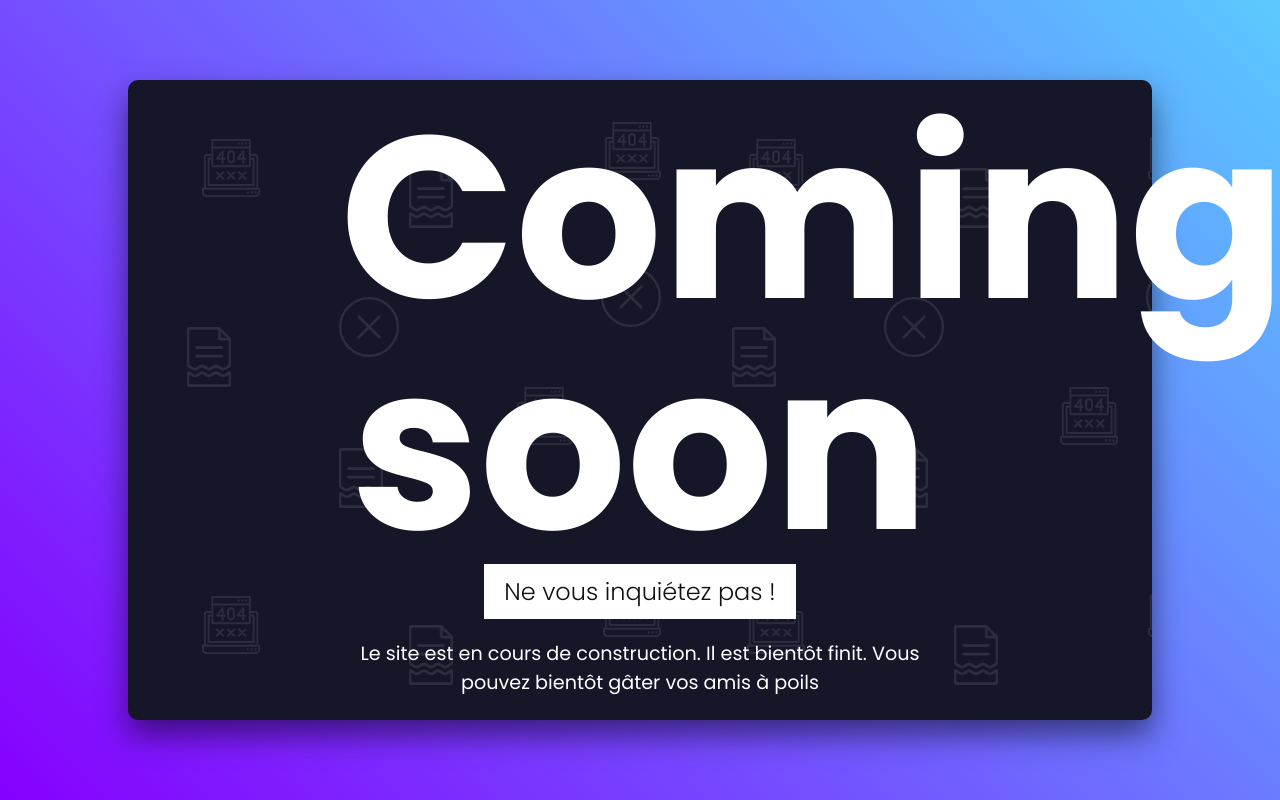
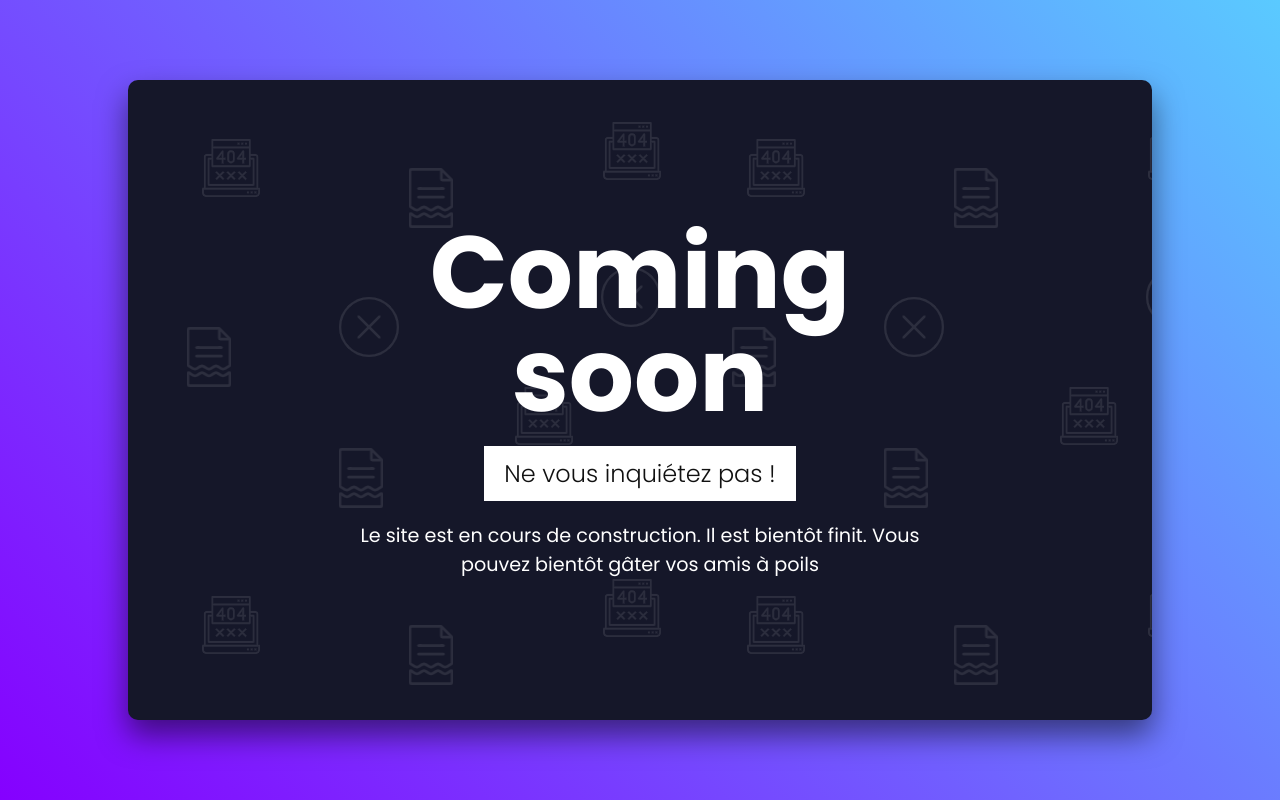
Before and after one commit to elias-cardon/404, a PHP site: page / in a window 1280 px wide. Run offline with PHP 8.4, Linux system fonts and the light colour scheme.

Commit message:
On ajoute/enlève des fichiers

```diff
--- a/404.css
+++ b/404.css
@@ -32,9 +32,10 @@ body {
 }
 
 #container .content h2 {
-    font-size: 18vw;
+    font-size: 8vw;
     color: #fff;
     line-height: 1em;
+    margin-bottom: 20px;
 }
 
 #container .content h4 {
--- a/index.php
+++ b/index.php
@@ -6,7 +6,7 @@
           content="width=device-width, user-scalable=no, initial-scale=1.0, maximum-scale=1.0, minimum-scale=1.0">
     <meta http-equiv="X-UA-Compatible" content="ie=edge">
     <title>Coming soon</title>
-	<link rel="shortcut icon" type="image/x-icon" href="LOGO-ENCART.png" />
+	<link rel="shortcut icon" type="image/x-icon" href="Logo_mini.png" />
 	<link rel="stylesheet" href="404.css">
 </head>
 <body>
```
Also changed, not shown: Dino.png (deleted), LOGO-ENCART.png (deleted), Logo_mini.png (added).
